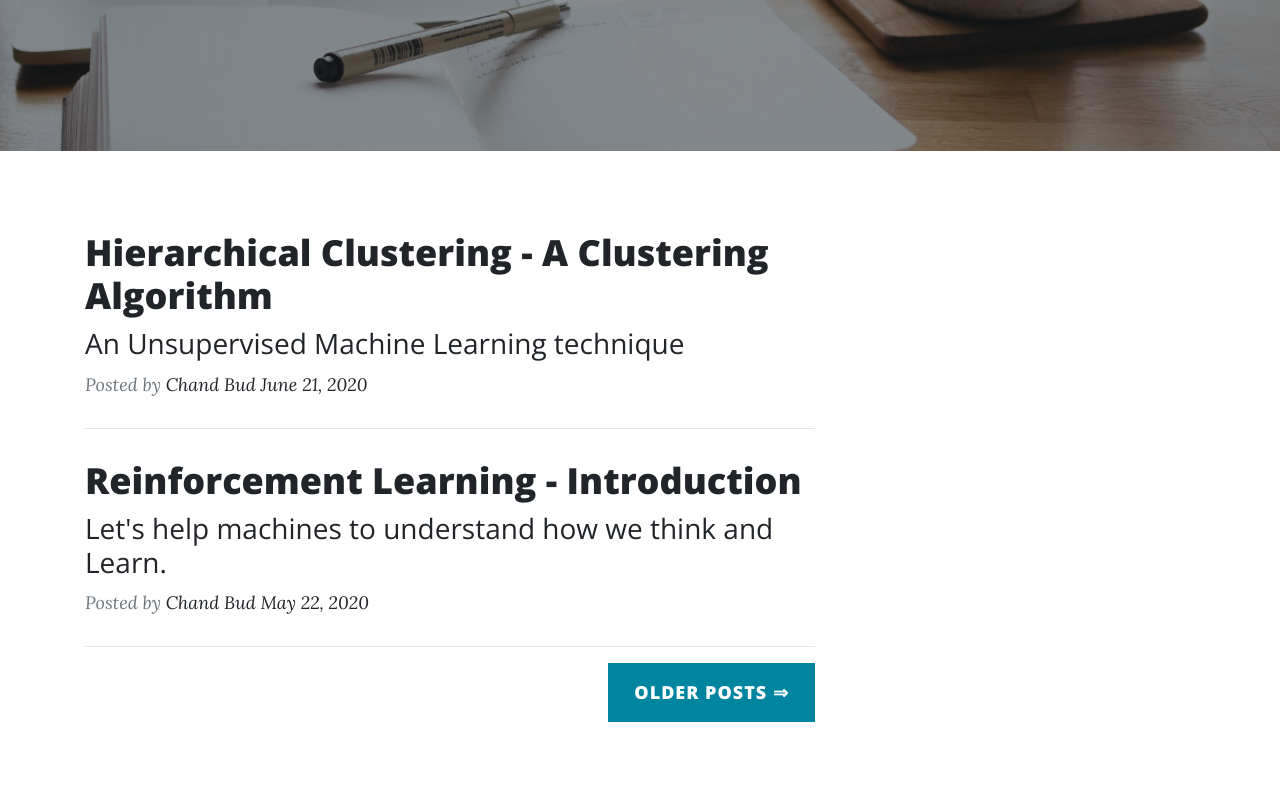
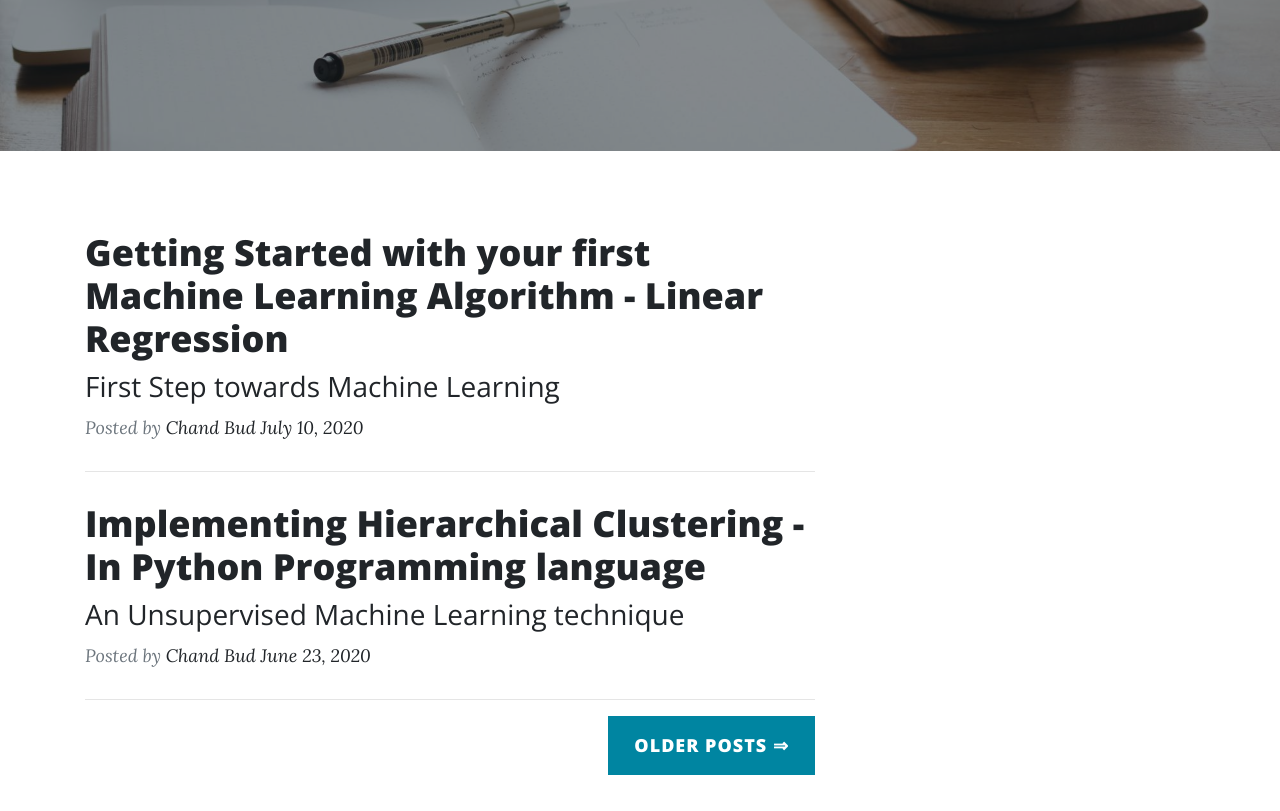
Before and after one commit to chandbud5/Blogging-web, a plain HTML site: page index.html in a window 1280 px wide. Shown: the part 504-1315 px from the top of the page. Drawn offline with nearby package versions, Linux system fonts and the light colour scheme.

Commit message:
Update index.html

```diff
--- a/index.html
+++ b/index.html
@@ -44,22 +44,22 @@
         <div class="row">
             <div class="col-md-10 col-lg-8">
                 <div class="post-preview">
-                    <a href="Hierarchical.html" target="_blank">
-                        <h2 class="post-title">Hierarchical Clustering - A Clustering Algorithm</h2>
-                        <h3 class="post-subtitle">An Unsupervised Machine Learning technique</h3>
+                    <a href="https://chandbud.blogspot.com/2020/07/getting-started-with-your-first-machine.html" target="_blank">
+                        <h2 class="post-title">Getting Started with your first Machine Learning Algorithm - Linear Regression</h2>
+                        <h3 class="post-subtitle">First Step towards Machine Learning</h3>
                     </a>
-                    <p class="post-meta">Posted by&nbsp;<a href="about.html">Chand Bud June 21, 2020</a></p>
+                    <p class="post-meta">Posted by&nbsp;<a href="about.html">Chand Bud July 10, 2020</a></p>
                 </div>
                 <hr>
                 <div class="post-preview">
-                    <a href="RL_intro.html" target="_blank">
-                        <h2 class="post-title">Reinforcement Learning - Introduction</h2>
-                        <h3 class="post-subtitle">Let's help machines to understand how we think and Learn.</h3>
+                    <a href="Hierarchical.html" target="_blank">
+                        <h2 class="post-title">Implementing Hierarchical Clustering - In Python Programming language</h2>
+                        <h3 class="post-subtitle">An Unsupervised Machine Learning technique</h3>
                     </a>
-                    <p class="post-meta">Posted by&nbsp;<a href="about.html">Chand Bud May 22, 2020</a></p>
+                    <p class="post-meta">Posted by&nbsp;<a href="about.html">Chand Bud June 23, 2020</a></p>
                 </div>
                 <hr>
-                <div class="clearfix"><button class="btn btn-primary float-right" type="button">Older Posts&nbsp;⇒</button></div>
+                <div class="clearfix"><button href=https://chandbud.blogspot.com class="btn btn-primary float-right" type="button">Older Posts&nbsp;⇒</button></div>
             </div>
         </div>
     </div>
```
